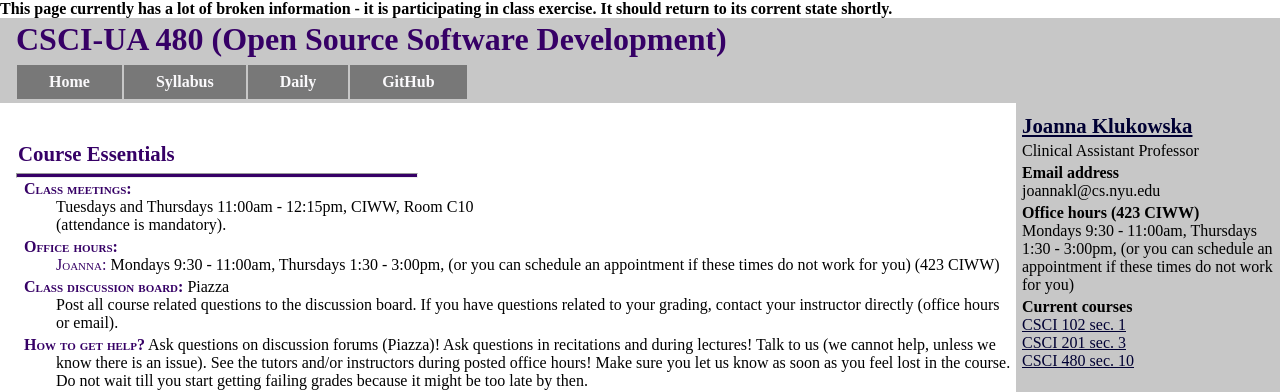
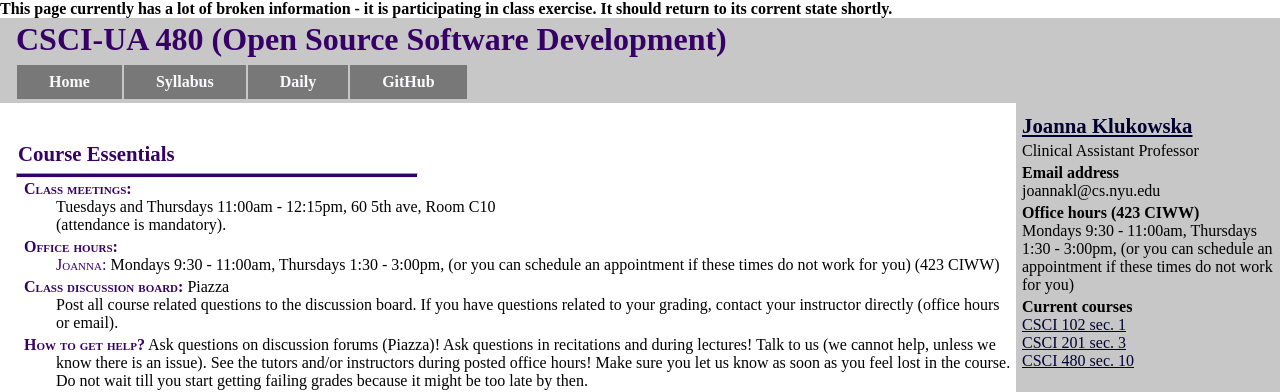
Before and after one commit to joannakl/cs480_s18, a Jekyll site: the page built from index.markdown, in a window 1280 px wide. Shown: the top 392 px of the page. Built offline with Jekyll 4.4.1, drawn with Linux system fonts in a browser that asks for light colours; comment, search, counter and statistics services are not loaded.

Commit message:
fixed class meeting location

```diff
--- a/_config.yml
+++ b/_config.yml
@@ -20,7 +20,7 @@ course_number: "CSCI-UA 480"
 course_name: "Open Source Software Development"
 course_section: "010"
 course_semester: "Spring 2017"
-course_time: "<br>Tuesdays and Thursdays 11:00am - 12:15pm, CIWW, Room C10<br>"
+course_time: "<br>Tuesdays and Thursdays 11:00am - 12:15pm, 60 5th ave, Room C10<br>"
 
 
 
```
